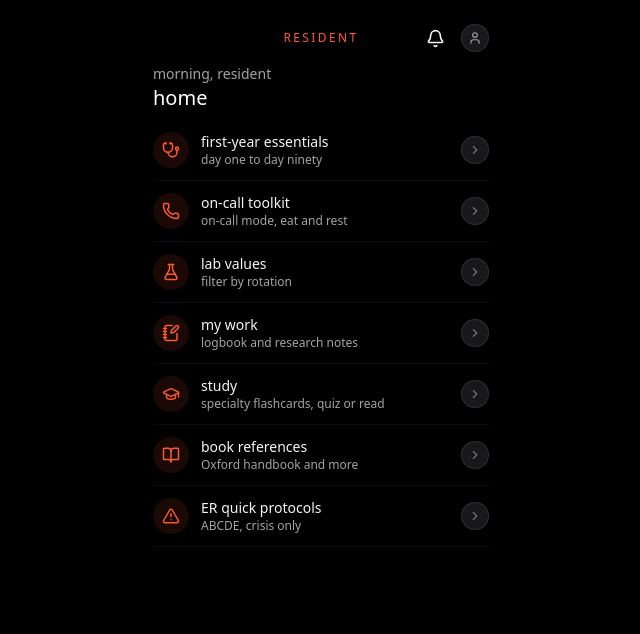
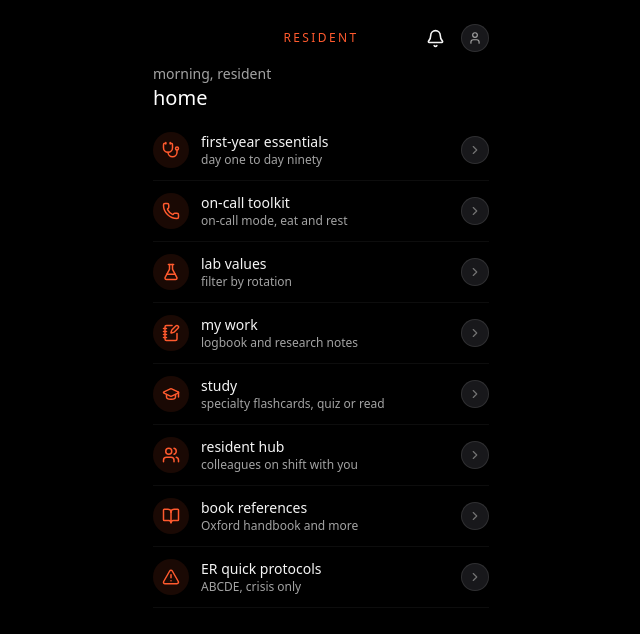
Before and after one commit to alialtaaf009-glitch/resident-, a Next.js app: page / in a window 1280 px wide. Shown: the top 634 px of the page, without its empty margins (319-959 px from the left). Built offline with nearby package versions, Linux system fonts and the light colour scheme.

Commit message:
Update page.tsx

```diff
--- a/app/page.tsx
+++ b/app/page.tsx
@@ -1,6 +1,6 @@
 import { HomeRow } from '@/components/HomeRow';
 import { Header } from '@/components/Header';
-import { Stethoscope, Phone, FlaskConical, NotebookPen, BookOpen, TriangleAlert, GraduationCap } from 'lucide-react';
+import { Stethoscope, Phone, FlaskConical, NotebookPen, BookOpen, TriangleAlert, GraduationCap, Users } from 'lucide-react';
 
 export default function Home() {
   return (
@@ -14,6 +14,7 @@ export default function Home() {
       <HomeRow href="/labs" icon={<FlaskConical size={18} />} title="lab values" subtitle="filter by rotation" />
       <HomeRow href="/mywork" icon={<NotebookPen size={18} />} title="my work" subtitle="logbook and research notes" />
       <HomeRow href="/study" icon={<GraduationCap size={18} />} title="study" subtitle="specialty flashcards, quiz or read" />
+      <HomeRow href="/hub" icon={<Users size={18} />} title="resident hub" subtitle="colleagues on shift with you" />
       <HomeRow href="/books" icon={<BookOpen size={18} />} title="book references" subtitle="Oxford handbook and more" />
       <HomeRow href="/er" icon={<TriangleAlert size={18} />} title="ER quick protocols" subtitle="ABCDE, crisis only" />
     </main>
```
